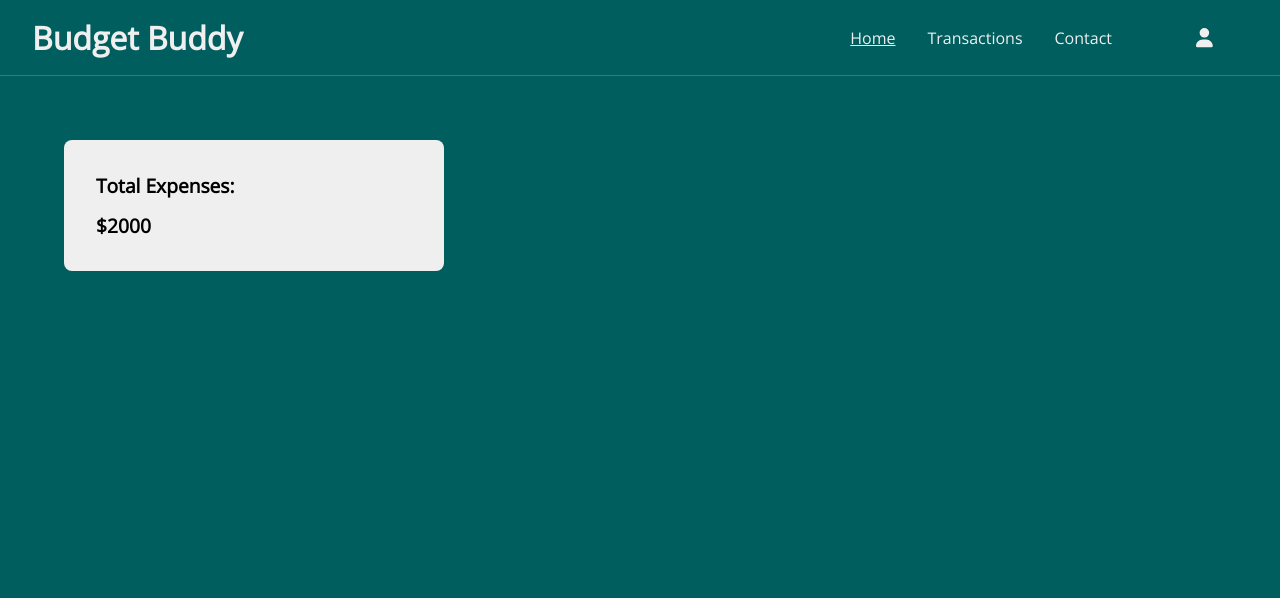
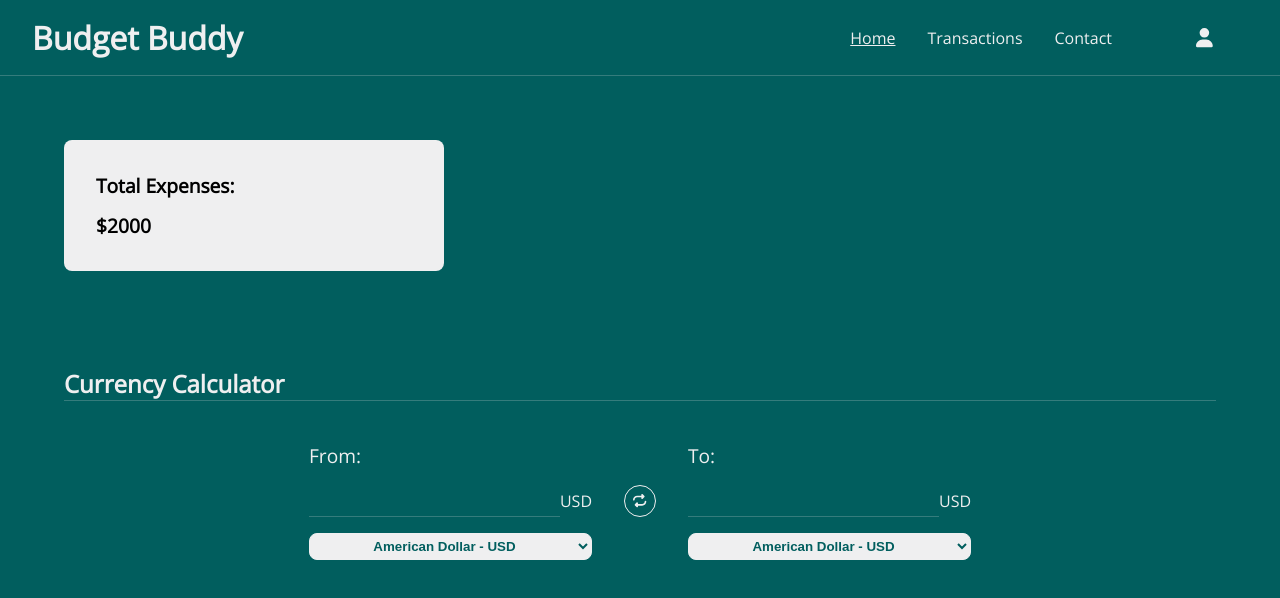
Before and after one commit to bennicodes/budget-buddy, a React (Vite) app: page / in a window 1280 px wide. Shown: the top 598 px of the page. Built offline with nearby package versions, Linux system fonts and the light colour scheme; no server answers; sample sign-in values are in the browser's storage.

Commit message:
create currency calculator structure and styling

```diff
--- /dev/null
+++ b/src/components/CurrencyCalculator/CurrencyCalculator.jsx
@@ -0,0 +1,64 @@
+import { faRepeat } from "@fortawesome/free-solid-svg-icons";
+import { FontAwesomeIcon } from "@fortawesome/react-fontawesome";
+import { useState } from "react";
+import Button from "../Button/Button";
+import styles from "./CurrencyCalculator.module.css";
+
+const CurrencyCalculator = () => {
+  const [currencyData, setCurrencyData] = useState({
+    fromCurrency: "USD",
+    toCurrency: "NOK",
+  });
+
+  return (
+    <>
+      <div className={styles.calculatorWrapper}>
+        <h2 className={styles.calculatorTitle}>Currency Calculator</h2>
+        <form className={styles.calculatorForm}>
+          <div className={styles.currencyInputGroup}>
+            <label htmlFor="fromCurrency">From:</label>
+            <div className={styles.amountContainer}>
+              <input
+                type="number"
+                name="fromAmount"
+                id="fromAmount"
+                className={styles.amountInput}
+              />
+              <span className={styles.currencySymbol}>USD</span>
+            </div>
+            <select id="fromCurrency" className={styles.currencyDropdown}>
+              <option value="USD">American Dollar - USD</option>
+              <option value="EUR">Euro - EUR</option>
+              <option value="GBP">Great Britain Pound - GBP</option>
+            </select>
+          </div>
+          <div className={styles.switchContainer}>
+            <Button className={styles.switchButton}>
+              <FontAwesomeIcon icon={faRepeat} />
+            </Button>
+          </div>
+          {/* ------------------------- */}
+          <div className={styles.currencyInputGroup}>
+            <label htmlFor="toCurrency">To:</label>
+            <div className={styles.amountContainer}>
+              <input
+                type="number"
+                name="toAmount"
+                id="toAmount"
+                className={styles.amountInput}
+              />
+              <span className={styles.currencySymbol}>USD</span>
+            </div>
+            <select id="toCurrency" className={styles.currencyDropdown}>
+              <option value="USD">American Dollar - USD</option>
+              <option value="EUR">Euro - EUR</option>
+              <option value="GBP">Great Britain Pound - GBP</option>
+            </select>
+          </div>
+        </form>
+      </div>
+    </>
+  );
+};
+
+export default CurrencyCalculator;
--- /dev/null
+++ b/src/components/CurrencyCalculator/CurrencyCalculator.module.css
@@ -0,0 +1,92 @@
+.calculatorWrapper {
+  width: 100%;
+  display: flex;
+  flex-direction: column;
+  padding: var(--spacing-large) var(--spacing-xl);
+}
+
+.calculatorTitle {
+  color: var(--secondary-text-color);
+  width: 100%;
+  border-bottom: 1px solid var(--border-color);
+}
+
+.calculatorForm {
+  width: 100%;
+  height: 200px;
+  display: flex;
+  justify-content: center;
+  align-items: center;
+  gap: var(--spacing-large);
+  margin: 0 auto;
+}
+/* Currency inputs ---------------------- */
+.calculatorForm .currencyInputGroup {
+  min-width: 200px;
+  display: flex;
+  flex-direction: column;
+  gap: var(--spacing-medium);
+}
+.calculatorForm .currencyInputGroup label {
+  color: var(--secondary-background-color);
+  font-size: var(--font-size-medium);
+}
+
+.amountContainer {
+  width: 100%;
+  color: var(--secondary-text-color);
+  display: flex;
+  align-items: center;
+}
+.amountInput {
+  background-color: transparent;
+  color: var(--secondary-text-color);
+  width: 100%;
+  height: 32px;
+  padding-left: 4px;
+  border: none;
+  border-bottom: 1px solid var(--border-color);
+  font-size: var(--font-size-medium);
+}
+.amountInput:focus {
+  outline: none;
+  border-bottom: 1px solid var(--secondary-text-color);
+}
+
+.currencyDropdown {
+  width: 100%;
+  background-color: transparent;
+  background-color: var(--secondary-text-color);
+  color: var(--primary-background-color);
+  padding: 4px 0;
+  text-align: center;
+  border: 1px solid var(--secondary-text-color);
+  border-radius: var(--border-radius-medium);
+  font-weight: bold;
+}
+/* Removing arrows from number input */
+.amountInput::-webkit-outer-spin-button,
+.amountInput::-webkit-inner-spin-button {
+  -webkit-appearance: none;
+}
+
+/* Switch button ---------------- */
+.switchContainer {
+  display: flex;
+  align-items: center;
+  justify-content: center;
+}
+.switchContainer .switchButton {
+  width: 32px;
+  height: 32px;
+  background-color: transparent;
+  border-radius: 50%;
+  border: 1px solid var(--secondary-text-color);
+}
+.switchContainer .switchButton:hover {
+  background-color: var(--color-hover);
+  cursor: pointer;
+}
+.switchContainer .switchButton:active {
+  transform: scale(0.9);
+}
--- a/src/components/Navbar/Navbar.module.css
+++ b/src/components/Navbar/Navbar.module.css
@@ -6,7 +6,7 @@
   gap: 1rem;
   background-color: var(--primary-background-color);
   overflow: visible;
-  border-bottom: 1px solid #357c7c;
+  border-bottom: 1px solid var(--border-color);
 }
 .navbarTitle {
   color: var(--secondary-text-color);
--- a/src/index.css
+++ b/src/index.css
@@ -26,6 +26,7 @@ button {
   --color-hover: #6c757d;
   --text-color: #000;
   --secondary-text-color: #efeff0;
+  --border-color: #357c7c;
   --error-color: #f04f3d;
 
   /* Spacing */
--- a/src/pages/Home/Home.jsx
+++ b/src/pages/Home/Home.jsx
@@ -1,3 +1,4 @@
+import CurrencyCalculator from "../../components/CurrencyCalculator/CurrencyCalculator";
 import TotalExpenses from "../../components/TotalExpenses/TotalExpenses";
 import styles from "./Home.module.css";
 
@@ -7,7 +8,9 @@ const Home = () => {
       <header className={styles.header}>
         <TotalExpenses />
       </header>
-      <main></main>
+      <main>
+        <CurrencyCalculator />
+      </main>
     </div>
   );
 };
```
Also changed, not shown: src/components/CategoryTabs/CategoryTabs.jsx (deleted, +0 -35 lines), src/components/CategoryTabs/CategoryTabs.module.css (deleted, +0 -45 lines).
